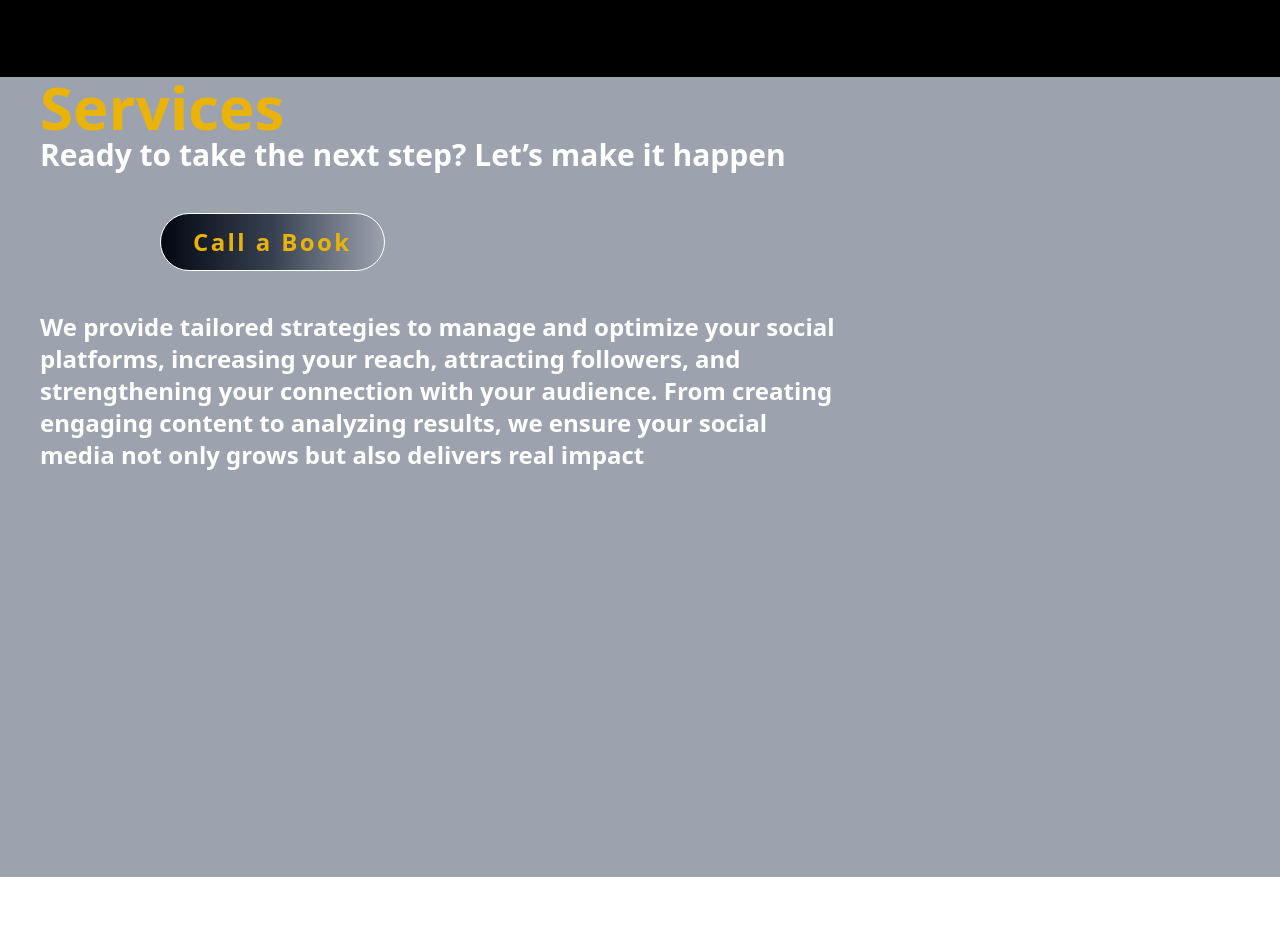
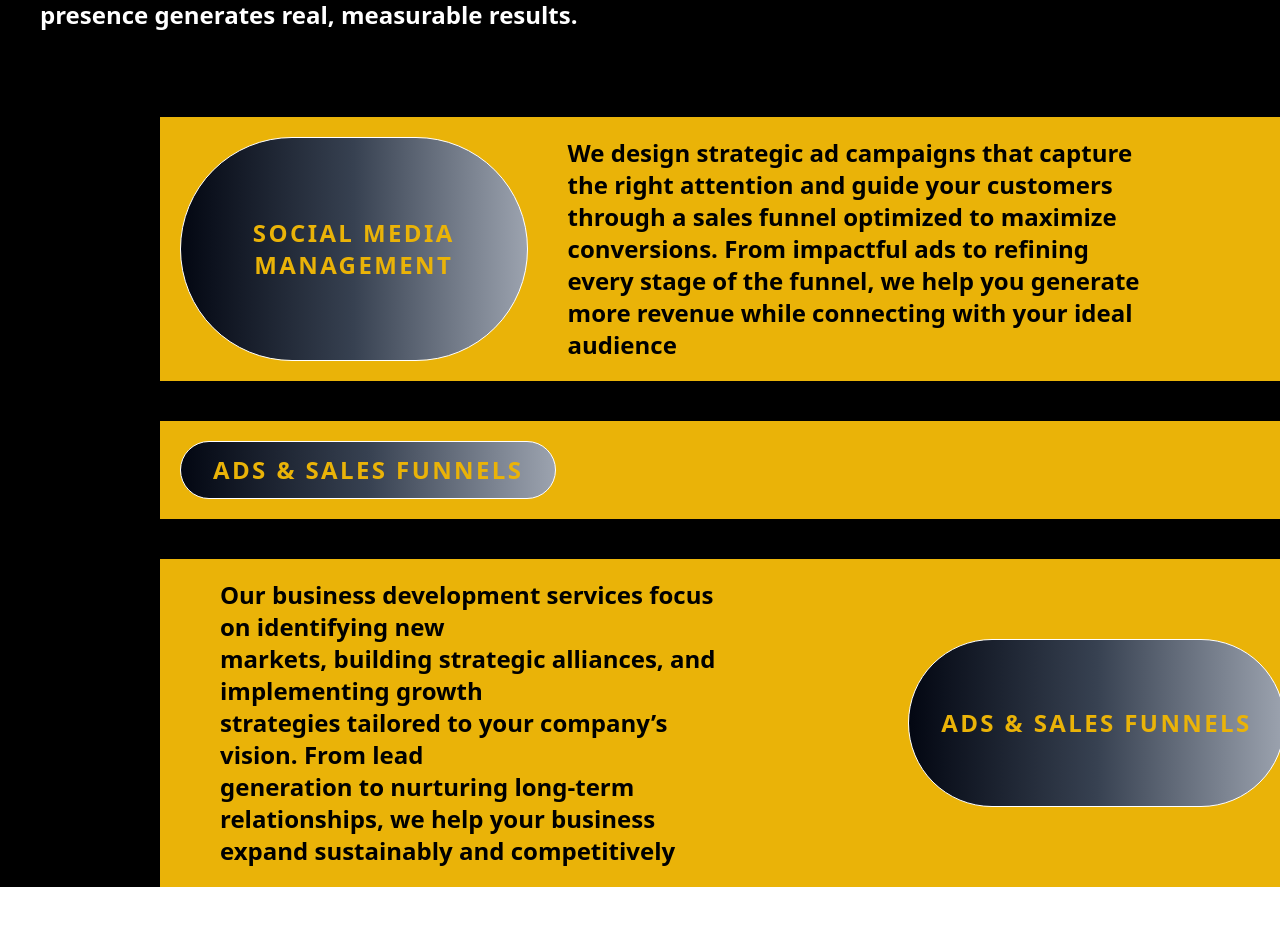
Before and after one commit to DevCarlos17/TrillionQuest, a Next.js app: page / in a window 1280 px wide. Shown: the part 787-1712 px from the top of the page. Before the commit the page ends 1664 px from the top, so only its background shows below. Built offline with nearby package versions, Linux system fonts and the light colour scheme.

Commit message:
Componente Servicio

```diff
--- /dev/null
+++ b/app/components/Services2.js
@@ -0,0 +1,42 @@
+import Button from "./Button"
+
+export default function Services2() {
+    return (
+        <div className="container mx-auto">
+            <div className="flex md:ml-40 bg-yellow-500 mt-10 w-full mb-10 p-5">
+                <Button
+                    name="SOCIAL MEDIA MANAGEMENT"
+                    style="text-md md:text-xl lg:text-2xl px-4 md:px-40 py-1 md:py-20 border tracking-widest" />
+                <span className="ml-10 text-black text-2xl font-bold w-full">
+                    We design strategic ad campaigns that capture <br />
+                    the right attention and guide your customers <br />
+                    through a sales funnel optimized to maximize <br />
+                    conversions. From impactful ads to refining <br />
+                    every stage of the funnel, we help you generate <br />
+                    more revenue while connecting with your ideal <br />
+                    audience
+                </span>
+            </div>
+            <div className="flex md:ml-40 bg-yellow-500 mt-10 w-full mb-10 p-5">
+                <Button
+                    name="ADS & SALES FUNNELS"
+                    style="text-md md:text-xl lg:text-2xl px-4 md:px-40 py-1 md:py-20 border tracking-widest" />
+            </div>
+            <div className="flex md:ml-40 bg-yellow-500 mt-10 w-full mb-10 p-5">
+                <span className="ml-10 text-black text-2xl font-bold w-full">
+                    Our business development services focus on identifying new <br /> markets,
+                    building strategic alliances, and implementing growth <br /> strategies
+                    tailored to your company’s vision. From lead <br /> generation  to
+                    nurturing long-term relationships, we help your business expand
+                    sustainably and competitively
+                </span>
+                <div className="flex md:ml-40 bg-yellow-500 mt-10 w-full mb-10 p-5">
+                    <Button
+                        name="ADS & SALES FUNNELS"
+                        style="text-md md:text-xl lg:text-2xl px-4 md:px-40 py-1 md:py-20 border tracking-widest" />
+                </div>
+            </div>
+        </div>
+
+    )
+}
--- a/app/components/ServivesText.js
+++ b/app/components/ServivesText.js
@@ -2,26 +2,28 @@ import Button from "./Button"
 
 export default function ServicesText() {
     return (
-        <div className="flex flex-col">
-            <span className="text-6xl font-bold text-yellow-500 ml-10">
+        <div className="flex flex-col w-full">
+            <span className="text-6xl font-bold text-yellow-500 ml-10 mb-2">
                 Services
             </span>
             <span className="text-3xl font-bold text-white ml-10">
-                Ready to take the next step?   Let’s make it happen
+                Ready to elevate your brand? Let’s make it happen!
             </span>
+
             <div className="flex md:ml-40 mt-10 w-full mb-10">
                 <Button
-                    name={'Call a Book'}
-                    style={
-                        'text-md md:text-xl lg:text-2xl px-4 md:px-12 py-1 md:py-2 border tracking-widest'
-                    } />
+                    name="Book a Call"
+                    style="text-md md:text-xl lg:text-2xl px-4 md:px-12 py-1 md:py-2 border tracking-widest"
+                />
             </div>
+
             <div className="ml-10 text-white text-2xl font-bold">
-                We provide tailored strategies to manage and optimize your social
-                <br /> platforms, increasing your reach, attracting followers, and
-                <br /> strengthening your connection with your audience. From creating
-                <br /> engaging content to analyzing results, we ensure your social
-                <br /> media not only grows but also delivers real impact
+                Our custom strategies are designed to help you manage and grow
+                <br /> your social media platforms effectively. We focus on expanding
+                <br /> your audience, driving engagement, and building a stronger
+                <br /> connection with your followers. From crafting compelling content
+                <br /> to delivering insightful analytics, we ensure your social media
+                <br /> presence generates real, measurable results.
             </div>
         </div>
     )
--- a/app/sections/Services.js
+++ b/app/sections/Services.js
@@ -1,17 +1,20 @@
 import Image from "next/image";
 import ServicesText from "../components/ServivesText";
+import Services2 from "../components/Services2";
 
 export default function Services() {
     return (
-        <div className="container mx-auto">
-            <div className="  grid md:grid-cols-3 gap-4 w-full h-[100vh] z-0">
+        <div className="relative]">
+            <div className="grid md:grid-cols-3 gap-4 w-full h-[100vh] z-0">
                 {/* Columna izquierda */}
                 <div className="flex flex-col items-center">
-                    <Image className="absolute w-[80vh] mr-40 h-[80vh] z-0"
+                    <Image
+                        className="absolute w-[80vh] mr-40 h-[80vh] z-0"
                         src="/images/Planet3.svg"
                         alt="background"
                         width={600}
-                        height={600} />
+                        height={600}
+                    />
                 </div>
 
                 {/* Columna central */}
@@ -25,7 +28,7 @@ export default function Services() {
                         height={600}
                     />
 
-                    {/* Mini planeta 3 */}
+                    {/* Mini planetas */}
                     <Image
                         src="/images/MiniPlanet1.svg"
                         width={800}
@@ -33,8 +36,6 @@ export default function Services() {
                         alt="logoTrillion"
                         className="absolute w-[10vh] h-[15vh] top-5 mt-7 z-10"
                     />
-
-                    {/* Mini planeta 2 */}
                     <Image
                         src="/images/MiniPlanet1.svg"
                         width={800}
@@ -42,8 +43,6 @@ export default function Services() {
                         alt="logoTrillion"
                         className="absolute w-[7vh] h-[7vh] top-6 z-10"
                     />
-
-                    {/* Mini planeta 1 */}
                     <Image
                         src="/images/MiniPlanet1.svg"
                         width={800}
@@ -61,7 +60,7 @@ export default function Services() {
                         className="relative mt-20 w-[80vh] h-[80vh] z-10"
                     />
 
-                    {/* Mini planeta 1 */}
+                    {/* Mini planetas inferiores */}
                     <Image
                         src="/images/MiniPlanet1.svg"
                         width={800}
@@ -69,8 +68,6 @@ export default function Services() {
                         alt="logoTrillion"
                         className="absolute w-[10vh] h-[15vh] bottom-24 z-10"
                     />
-
-                    {/* Mini planeta 2 */}
                     <Image
                         src="/images/MiniPlanet1.svg"
                         width={800}
@@ -78,8 +75,6 @@ export default function Services() {
                         alt="logoTrillion"
                         className="absolute w-[7vh] h-[7vh] bottom-16 z-10"
                     />
-
-                    {/* Mini planeta 3 */}
                     <Image
                         src="/images/MiniPlanet1.svg"
                         width={800}
@@ -89,19 +84,24 @@ export default function Services() {
                     />
                 </div>
 
-
                 {/* Columna derecha */}
-                <div className=" flex flex-col items-center">
-                    <Image className="absolute w-[80vh] h-[80vh] z-0"
+                <div className="flex flex-col items-center">
+                    <Image
+                        className="absolute w-[80vh] h-[80vh] z-0"
                         src="/images/Planet4.svg"
                         alt="background"
                         width={100}
-                        height={100} />
+                        height={100}
+                    />
                 </div>
             </div>
-            <div className="bg-gray-400 text-black w-full h-[100vh]">
+
+            <div className="w-full flex z-20 absolute top-96">
                 <ServicesText />
             </div>
+            <div className="w-full">
+                <Services2 />
+            </div>
         </div>
-    )
+    );
 }
```
